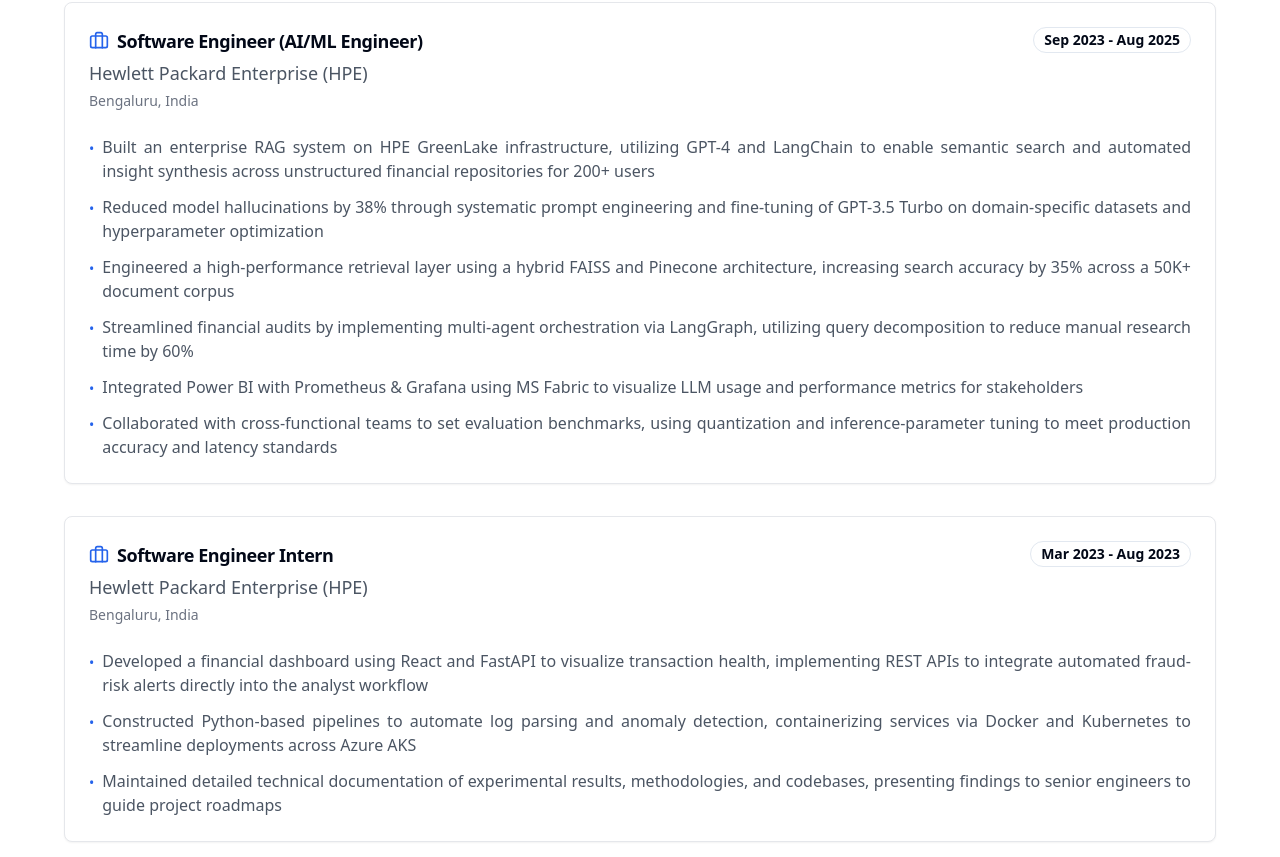
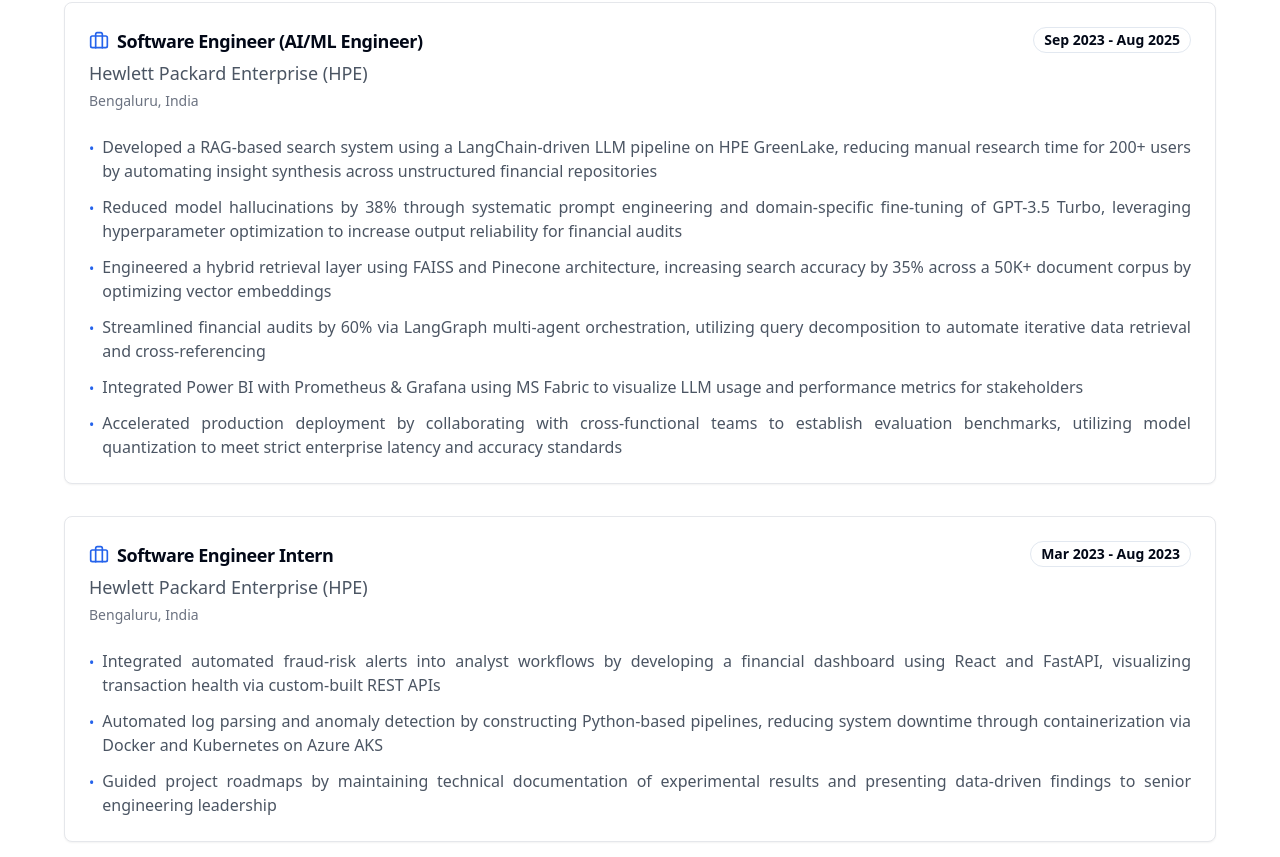
Before and after one commit to Dheeraaj-8/Dheeraaj-Pinjala-Portfolio, a Next.js app: page /experience in a window 1280 px wide. Shown: the part 223-1080 px from the top of the page. Built offline with nearby package versions, Linux system fonts and the light colour scheme.

Commit message:
experience page modified

```diff
--- a/app/experience/page.tsx
+++ b/app/experience/page.tsx
@@ -3,7 +3,7 @@
 import { Button } from "@/components/ui/button"
 import { Card, CardContent, CardHeader, CardTitle } from "@/components/ui/card"
 import { Badge } from "@/components/ui/badge"
-import { Briefcase, Download } from "lucide-react"
+import { Briefcase, Download, Power } from "lucide-react"
 import Link from "next/link"
 import { useTheme } from "../../contexts/theme-context"
 import Navigation from "../../components/navigation"
@@ -18,12 +18,13 @@ export default function Experience() {
       location: "Bengaluru, India",
       duration: "Sep 2023 - Aug 2025",
       achievements: [
-        "Built an enterprise RAG system on HPE GreenLake infrastructure, utilizing GPT-4 and LangChain to enable semantic search and automated insight synthesis across unstructured financial repositories for 200+ users",
-        "Reduced model hallucinations by 38% through systematic prompt engineering and fine-tuning of GPT-3.5 Turbo on domain-specific datasets and hyperparameter optimization",
-        "Engineered a high-performance retrieval layer using a hybrid FAISS and Pinecone architecture, increasing search accuracy by 35% across a 50K+ document corpus",
-        "Streamlined financial audits by implementing multi-agent orchestration via LangGraph, utilizing query decomposition to reduce manual research time by 60%",
+        "Developed a RAG-based search system using a LangChain-driven LLM pipeline on HPE GreenLake, reducing manual research time for 200+ users by automating insight synthesis across unstructured financial repositories",
+        "Reduced model hallucinations by 38% through systematic prompt engineering and domain-specific fine-tuning of GPT-3.5 Turbo, leveraging hyperparameter optimization to increase output reliability for financial audits",
+        "Engineered a hybrid retrieval layer using FAISS and Pinecone architecture, increasing search accuracy by 35% across a 50K+ document corpus by optimizing vector embeddings",
+        "Streamlined financial audits by 60% via LangGraph multi-agent orchestration, utilizing query decomposition to automate iterative data retrieval and cross-referencing",
         "Integrated Power BI with Prometheus & Grafana using MS Fabric to visualize LLM usage and performance metrics for stakeholders",
-        "Collaborated with cross-functional teams to set evaluation benchmarks, using quantization and inference-parameter tuning to meet production accuracy and latency standards"],
+        "Accelerated production deployment by collaborating with cross-functional teams to establish evaluation benchmarks, utilizing model quantization to meet strict enterprise latency and accuracy standards"
+      ],
     },
     {
       title: "Software Engineer Intern",
@@ -31,9 +32,9 @@ export default function Experience() {
       location: "Bengaluru, India",
       duration: "Mar 2023 - Aug 2023",
       achievements: [
-        "Developed a financial dashboard using React and FastAPI to visualize transaction health, implementing REST APIs to integrate automated fraud-risk alerts directly into the analyst workflow",
-        "Constructed Python-based pipelines to automate log parsing and anomaly detection, containerizing services via Docker and Kubernetes to streamline deployments across Azure AKS",
-        "Maintained detailed technical documentation of experimental results, methodologies, and codebases, presenting findings to senior engineers to guide project roadmaps",
+        "Integrated automated fraud-risk alerts into analyst workflows by developing a financial dashboard using React and FastAPI, visualizing transaction health via custom-built REST APIs",
+        "Automated log parsing and anomaly detection by constructing Python-based pipelines, reducing system downtime through containerization via Docker and Kubernetes on Azure AKS",
+        "Guided project roadmaps by maintaining technical documentation of experimental results and presenting data-driven findings to senior engineering leadership",
       ],
     },
     {
```
